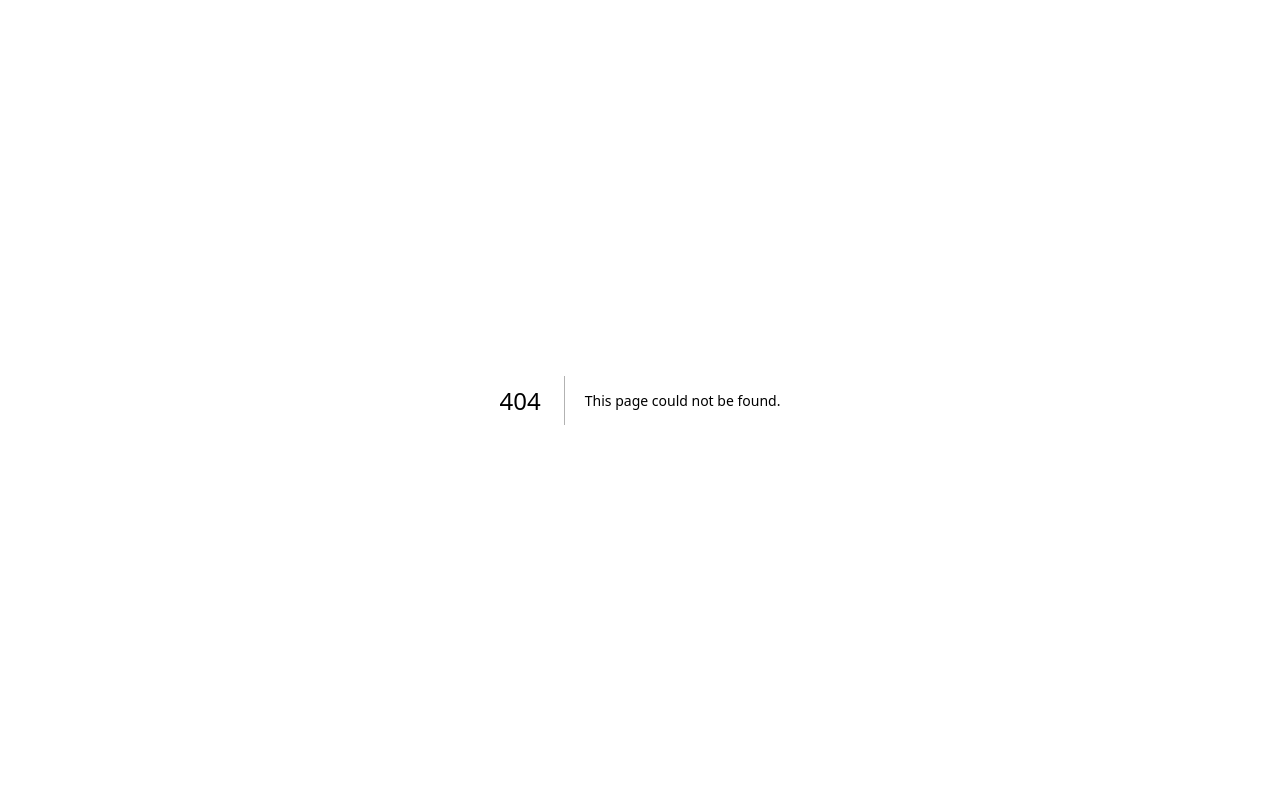
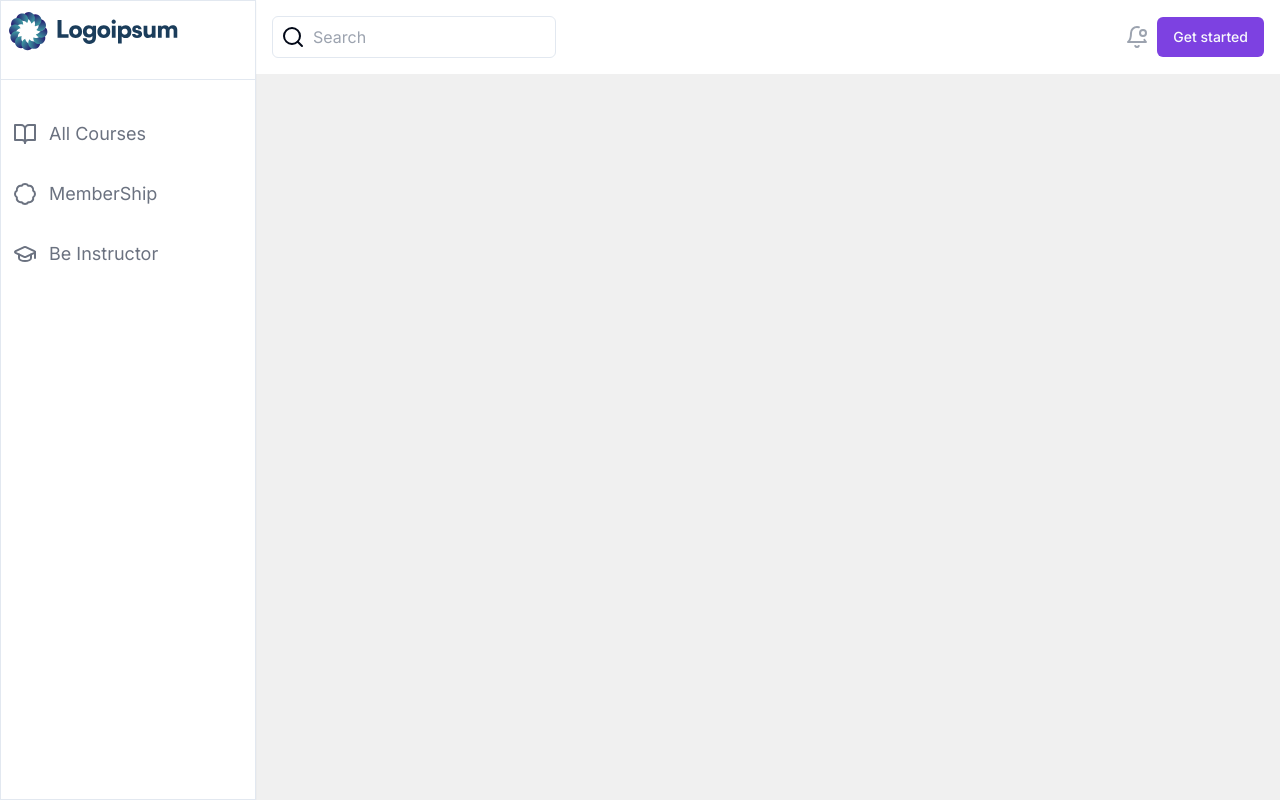
Before and after one commit to a7medhassanmohi/Learning-Platform, a Next.js app: page /courses in a window 1280 px wide. Before the commit this address had no page. Built offline with nearby package versions, Linux system fonts and the light colour scheme.

Commit message:
add header and side nav

```diff
--- /dev/null
+++ b/app/(router)/_components/Header.tsx
@@ -0,0 +1,25 @@
+import { Button } from '@/components/ui/button'
+import { BellDot, Search } from 'lucide-react'
+import React from 'react'
+
+type Props = {}
+
+const Header = (props: Props) => {
+  return (
+    <div className='p-4 bg-white flex justify-between items-center'>
+        <div className=' border flex gap-2 rounded-md p-2 '>
+            <Search className='  cursor-pointer '/>
+            <input type='text' placeholder='Search' className='outline-none focus:outline-none focus:border-none  '/>
+        </div>
+        <div className='flex gap-2 items-center '>
+    <BellDot className='text-gray-400'/>
+    <Button>
+        Get started
+    </Button>
+
+        </div>
+    </div>
+  )
+}
+
+export default Header
--- /dev/null
+++ b/app/(router)/_components/SideNav.tsx
@@ -0,0 +1,56 @@
+import React from 'react'
+import {BadgeIcon, BookOpen, GraduationCap} from "lucide-react"
+import Image from 'next/image'
+type Props = {}
+type MenuType={
+    id:number,
+    name:string,
+    icon:React.ElementType
+}
+
+const SideNav = (props: Props) => {
+    const menu:MenuType[]=[
+        {
+            id:1,
+            name:"All Courses",
+            icon:BookOpen
+        },
+        {
+            id:2,
+            name:"MemberShip",
+            icon:BadgeIcon
+        },
+        {
+            id:3,
+            name:"Be Instructor",
+            icon:GraduationCap
+        }
+    ]
+  return (
+    <div className=' bg-white shadow-sm border h-screen'>
+        <Image
+        width={170}
+        height={50}
+        src={"/logo.svg"}
+        alt='logo'
+        className='object-contain m-2'
+        />
+        <hr className='mt-7' />
+        {/* menu */}
+        <div className='space-y-2 mt-7 '>
+
+        {menu.map(({icon:Icon,id,name})=>(
+            <div key={id} className='flex gap-3  items-center p-3 text-lg cursor-pointer text-gray-500 hover:bg-primary hover:text-white transition-all group'>
+                <Icon className="group-hover:animate-bounce"/>
+                <p>
+                {name}
+                </p>
+            </div>
+        ))}
+        </div>
+
+    </div>
+  )
+}
+
+export default SideNav
--- /dev/null
+++ b/app/(router)/courses/page.tsx
@@ -0,0 +1,22 @@
+import React from 'react'
+
+type Props = {}
+
+const Courses = (props: Props) => {
+  return (
+    <div className='grid grid-cols-3'>
+
+      {/* left container */}
+      <div className='col-span-2'>
+
+      </div>
+
+      {/* right container */}
+      <div>
+
+      </div>
+    </div>
+  )
+}
+
+export default Courses
--- /dev/null
+++ b/app/(router)/layout.tsx
@@ -0,0 +1,16 @@
+import Header from "./_components/Header";
+import SideNav from "./_components/SideNav";
+
+export default function Layout({ children }: { children: React.ReactNode }) {
+  return (
+    <div className="">
+      <div className="hidden md:block  md:w-64 fixed inset-y-0">
+        <SideNav />
+      </div>
+      <div className="md:ps-64">
+        <Header />
+        {children}
+      </div>
+    </div>
+  );
+}
--- a/app/globals.css
+++ b/app/globals.css
@@ -2,6 +2,9 @@
 @tailwind components;
 @tailwind utilities;
 
+body{
+  background-color: #f0f0f0;
+}
 @layer base {
   :root {
     --background: 0 0% 100%;
--- a/app/page.tsx
+++ b/app/page.tsx
@@ -1,113 +1,8 @@
+import { Button } from '@/components/ui/button'
 import Image from 'next/image'
 
 export default function Home() {
   return (
-    <main className="flex min-h-screen flex-col items-center justify-between p-24">
-      <div className="z-10 max-w-5xl w-full items-center justify-between font-mono text-sm lg:flex">
-        <p className="fixed left-0 top-0 flex w-full justify-center border-b border-gray-300 bg-gradient-to-b from-zinc-200 pb-6 pt-8 backdrop-blur-2xl dark:border-neutral-800 dark:bg-zinc-800/30 dark:from-inherit lg:static lg:w-auto  lg:rounded-xl lg:border lg:bg-gray-200 lg:p-4 lg:dark:bg-zinc-800/30">
-          Get started by editing&nbsp;
-          <code className="font-mono font-bold">app/page.tsx</code>
-        </p>
-        <div className="fixed bottom-0 left-0 flex h-48 w-full items-end justify-center bg-gradient-to-t from-white via-white dark:from-black dark:via-black lg:static lg:h-auto lg:w-auto lg:bg-none">
-          <a
-            className="pointer-events-none flex place-items-center gap-2 p-8 lg:pointer-events-auto lg:p-0"
-            href="https://vercel.com?utm_source=create-next-app&utm_medium=appdir-template&utm_campaign=create-next-app"
-            target="_blank"
-            rel="noopener noreferrer"
-          >
-            By{' '}
-            <Image
-              src="/vercel.svg"
-              alt="Vercel Logo"
-              className="dark:invert"
-              width={100}
-              height={24}
-              priority
-            />
-          </a>
-        </div>
-      </div>
-
-      <div className="relative flex place-items-center before:absolute before:h-[300px] before:w-[480px] before:-translate-x-1/2 before:rounded-full before:bg-gradient-radial before:from-white before:to-transparent before:blur-2xl before:content-[''] after:absolute after:-z-20 after:h-[180px] after:w-[240px] after:translate-x-1/3 after:bg-gradient-conic after:from-sky-200 after:via-blue-200 after:blur-2xl after:content-[''] before:dark:bg-gradient-to-br before:dark:from-transparent before:dark:to-blue-700 before:dark:opacity-10 after:dark:from-sky-900 after:dark:via-[#0141ff] after:dark:opacity-40 before:lg:h-[360px] z-[-1]">
-        <Image
-          className="relative dark:drop-shadow-[0_0_0.3rem_#ffffff70] dark:invert"
-          src="/next.svg"
-          alt="Next.js Logo"
-          width={180}
-          height={37}
-          priority
-        />
-      </div>
-
-      <div className="mb-32 grid text-center lg:max-w-5xl lg:w-full lg:mb-0 lg:grid-cols-4 lg:text-left">
-        <a
-          href="https://nextjs.org/docs?utm_source=create-next-app&utm_medium=appdir-template&utm_campaign=create-next-app"
-          className="group rounded-lg border border-transparent px-5 py-4 transition-colors hover:border-gray-300 hover:bg-gray-100 hover:dark:border-neutral-700 hover:dark:bg-neutral-800/30"
-          target="_blank"
-          rel="noopener noreferrer"
-        >
-          <h2 className={`mb-3 text-2xl font-semibold`}>
-            Docs{' '}
-            <span className="inline-block transition-transform group-hover:translate-x-1 motion-reduce:transform-none">
-              -&gt;
-            </span>
-          </h2>
-          <p className={`m-0 max-w-[30ch] text-sm opacity-50`}>
-            Find in-depth information about Next.js features and API.
-          </p>
-        </a>
-
-        <a
-          href="https://nextjs.org/learn?utm_source=create-next-app&utm_medium=appdir-template-tw&utm_campaign=create-next-app"
-          className="group rounded-lg border border-transparent px-5 py-4 transition-colors hover:border-gray-300 hover:bg-gray-100 hover:dark:border-neutral-700 hover:dark:bg-neutral-800/30"
-          target="_blank"
-          rel="noopener noreferrer"
-        >
-          <h2 className={`mb-3 text-2xl font-semibold`}>
-            Learn{' '}
-            <span className="inline-block transition-transform group-hover:translate-x-1 motion-reduce:transform-none">
-              -&gt;
-            </span>
-          </h2>
-          <p className={`m-0 max-w-[30ch] text-sm opacity-50`}>
-            Learn about Next.js in an interactive course with&nbsp;quizzes!
-          </p>
-        </a>
-
-        <a
-          href="https://vercel.com/templates?framework=next.js&utm_source=create-next-app&utm_medium=appdir-template&utm_campaign=create-next-app"
-          className="group rounded-lg border border-transparent px-5 py-4 transition-colors hover:border-gray-300 hover:bg-gray-100 hover:dark:border-neutral-700 hover:dark:bg-neutral-800/30"
-          target="_blank"
-          rel="noopener noreferrer"
-        >
-          <h2 className={`mb-3 text-2xl font-semibold`}>
-            Templates{' '}
-            <span className="inline-block transition-transform group-hover:translate-x-1 motion-reduce:transform-none">
-              -&gt;
-            </span>
-          </h2>
-          <p className={`m-0 max-w-[30ch] text-sm opacity-50`}>
-            Explore starter templates for Next.js.
-          </p>
-        </a>
-
-        <a
-          href="https://vercel.com/new?utm_source=create-next-app&utm_medium=appdir-template&utm_campaign=create-next-app"
-          className="group rounded-lg border border-transparent px-5 py-4 transition-colors hover:border-gray-300 hover:bg-gray-100 hover:dark:border-neutral-700 hover:dark:bg-neutral-800/30"
-          target="_blank"
-          rel="noopener noreferrer"
-        >
-          <h2 className={`mb-3 text-2xl font-semibold`}>
-            Deploy{' '}
-            <span className="inline-block transition-transform group-hover:translate-x-1 motion-reduce:transform-none">
-              -&gt;
-            </span>
-          </h2>
-          <p className={`m-0 max-w-[30ch] text-sm opacity-50`}>
-            Instantly deploy your Next.js site to a shareable URL with Vercel.
-          </p>
-        </a>
-      </div>
-    </main>
+   <Button>dfdfdf</Button>
   )
 }
--- a/tailwind.config.ts
+++ b/tailwind.config.ts
@@ -25,7 +25,7 @@ const config = {
         background: "hsl(var(--background))",
         foreground: "hsl(var(--foreground))",
         primary: {
-          DEFAULT: "hsl(var(--primary))",
+          DEFAULT: "#7d41E1",
           foreground: "hsl(var(--primary-foreground))",
         },
         secondary: {
```
Also changed, not shown: public/logo.svg (added).
